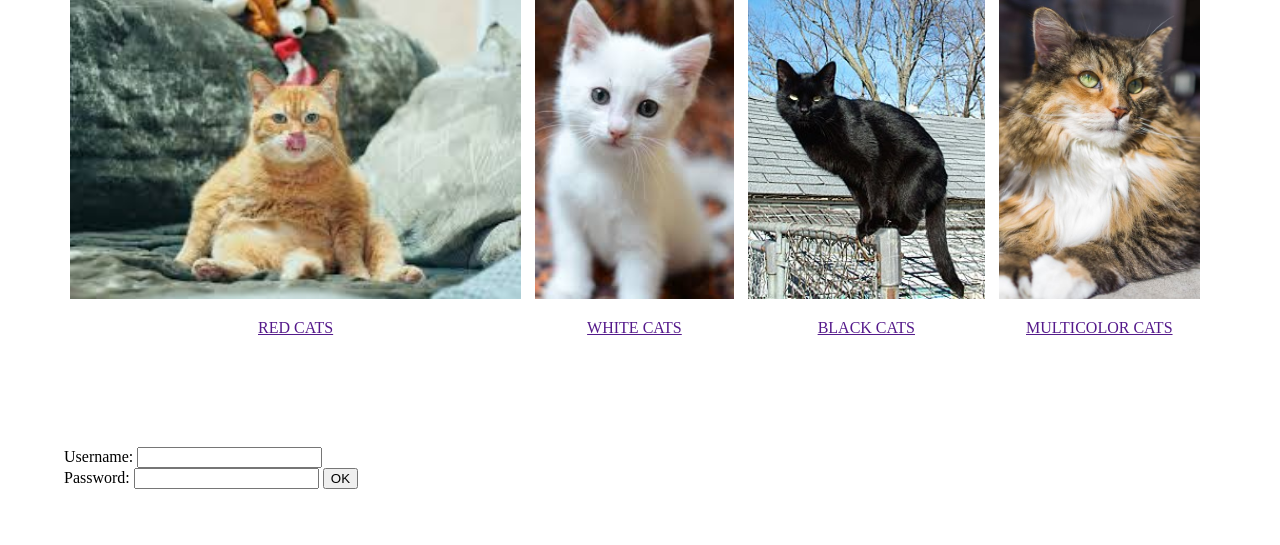
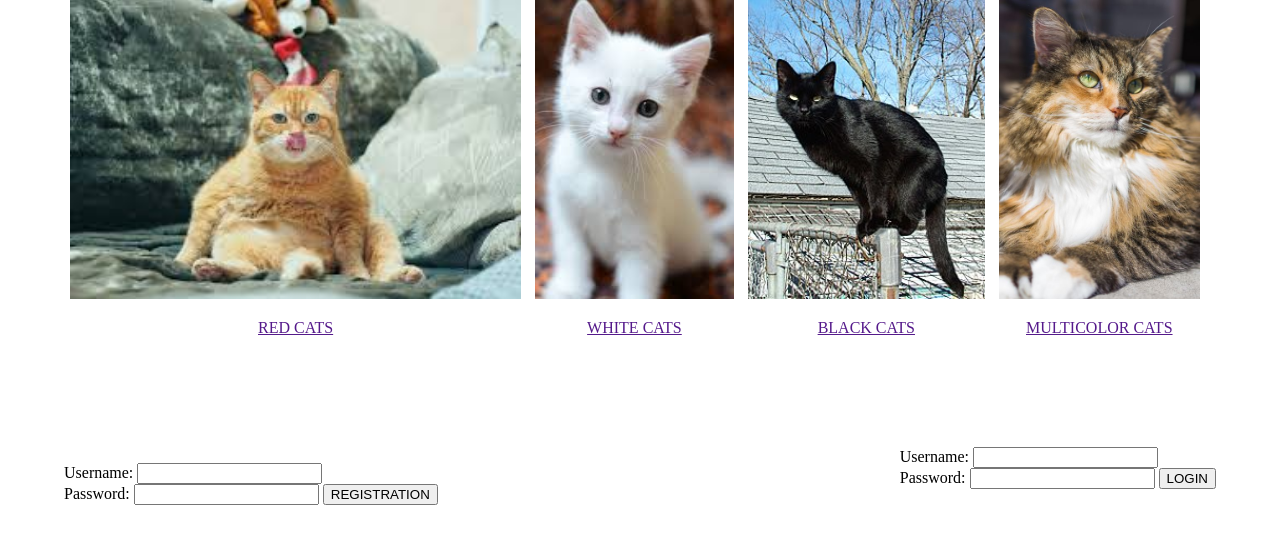
Before and after one commit to EvgenyVol/Rush-PHP, a PHP site: page / in a window 1280 px wide. Shown: the part 255-800 px from the top of the page. Run offline with PHP 8.4, Linux system fonts and the light colour scheme.

Commit message:
registration

```diff
--- a/create.php
+++ b/create.php
@@ -1,5 +1,5 @@
 <?php
-if($_POST['submit'] != "OK" || $_POST['login'] == "" || $_POST['passwd'] == "")
+if($_POST['submit'] != "REGISTRATION" || $_POST['login'] == "" || $_POST['passwd'] == "")
 {
     echo "ERROR\n";
 }
--- a/index.css
+++ b/index.css
@@ -1,10 +1,15 @@
 #menu__toggle {
     opacity: 0;
+}
+.reg{
+    position: absolute;
+    bottom: 5%;
+    left: 5%;
 }
 .login{
     position: absolute;
     bottom: 5%;
-    left: 5%;
+    right: 5%;
 }
 .img_logo
 {
--- a/index.html
+++ b/index.html
@@ -4,7 +4,6 @@
 <head>
 	<meta charset="utf-8">
 </head>
-<body>
 <div class="hamburger-menu">
 	<input id="menu__toggle" type="checkbox" />
 	<label class="menu__btn" for="menu__toggle">
@@ -43,7 +42,13 @@
 	Username: <input name="login">
 	<br />
 	Password: <input name="passwd">
-	<input type="submit" name="submit" value="OK"/>
-</form>
-	</p></div>
+	<input type="submit" name="submit" value="LOGIN"/>
+</form></p>
+</div>
+<div class="reg"><form action="create.php" method="post">
+	Username: <input name="login">
+	<br />
+	Password: <input name="passwd">
+	<input type="submit" name="submit" value="REGISTRATION">
+</form></div>
 </body></html>
--- a/login.php
+++ b/login.php
@@ -1,11 +1,11 @@
 <?php
 require_once('auth.php');
 session_start();
-if ($_GET['login'] && $_GET['passwd'] && auth($_GET['login'], $_GET['passwd'])) {
-    $_SESSION['loggued_on_user'] = $_GET['login'];
+if ($_POST['login'] && $_POST['passwd'] && auth($_POST['login'], $_POST['passwd'])) {
+    $_SESSION['loggued_on_user'] = $_POST['login'];
     echo "OK\n";
 } else {
-    $_SESSION['loggued_on_user'] = "";
+    $_POST['loggued_on_user'] = "";
     echo "ERROR\n";
 }
 ?>
```
Also changed, not shown: connection.php (added, +34 -0 lines), index_form.html (added, +11 -0 lines).
